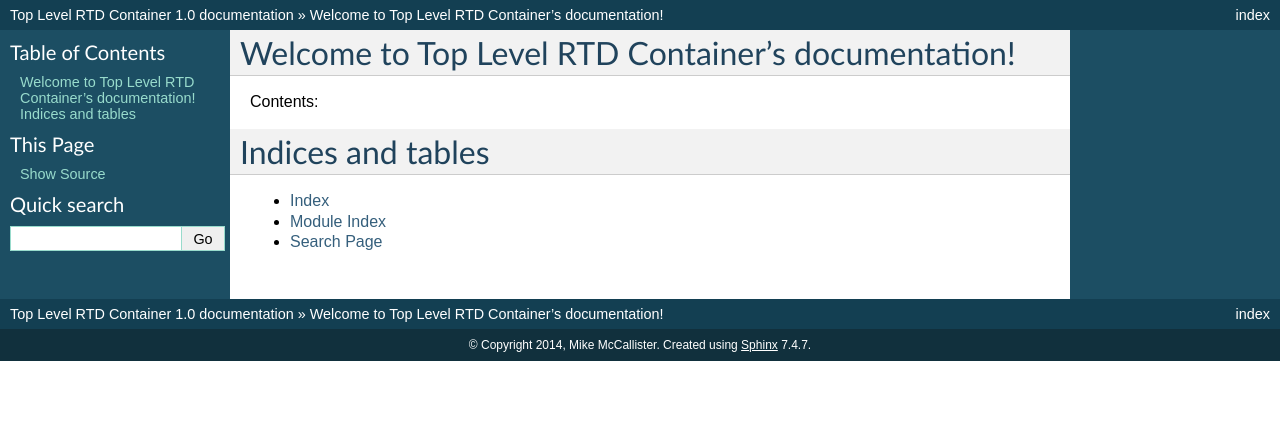
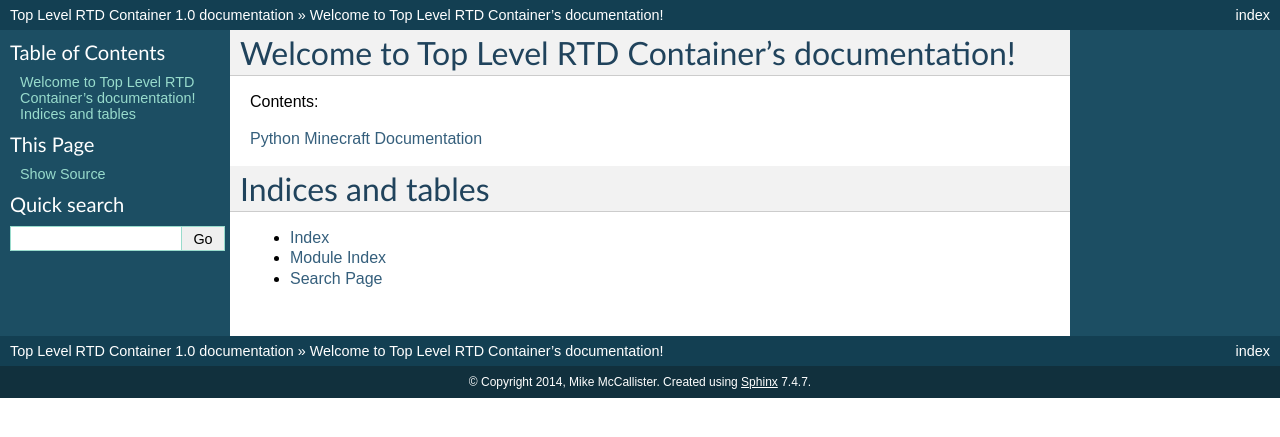
Before and after one commit to mikemccllstr/mikemccllstr-rtd, a Sphinx documentation site: the page built from docs/source/index.rst, in a window 1280 px wide. Shown: the top 437 px of the page. Built offline with Sphinx 7.4.7, drawn with Linux system fonts in a browser that asks for light colours.

Commit message:
Created link to python-minecraft subproject.

```diff
--- a/docs/source/index.rst
+++ b/docs/source/index.rst
@@ -7,6 +7,10 @@ Welcome to Top Level RTD Container's documentation!
 ===================================================
 
 Contents:
+
+`Python Minecraft Documentation`_
+
+.. _`Python Minecraft Documentation`: http://mikemccllstr.readthedocs.org/projects/mikemccllstr-python-minecraft
 
 .. toctree::
    :maxdepth: 2
```
